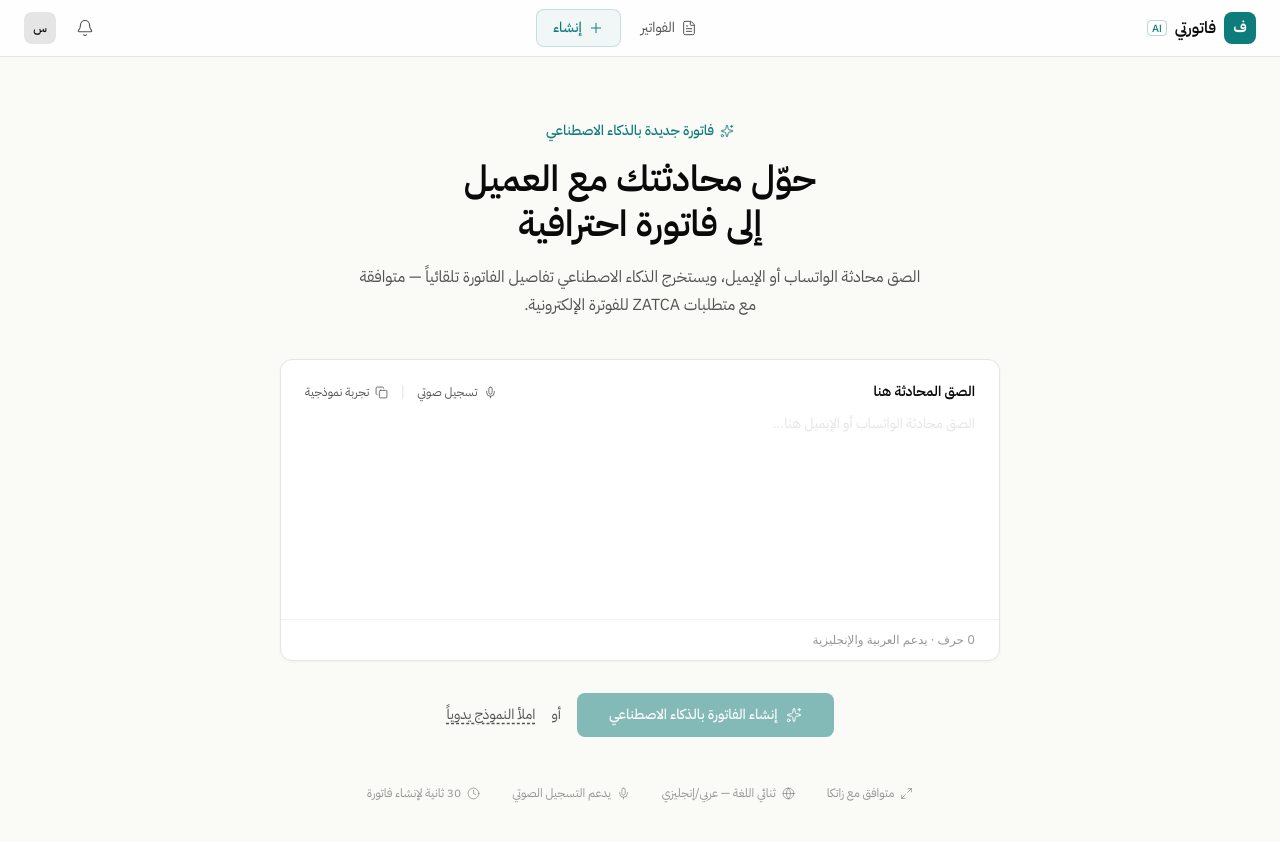
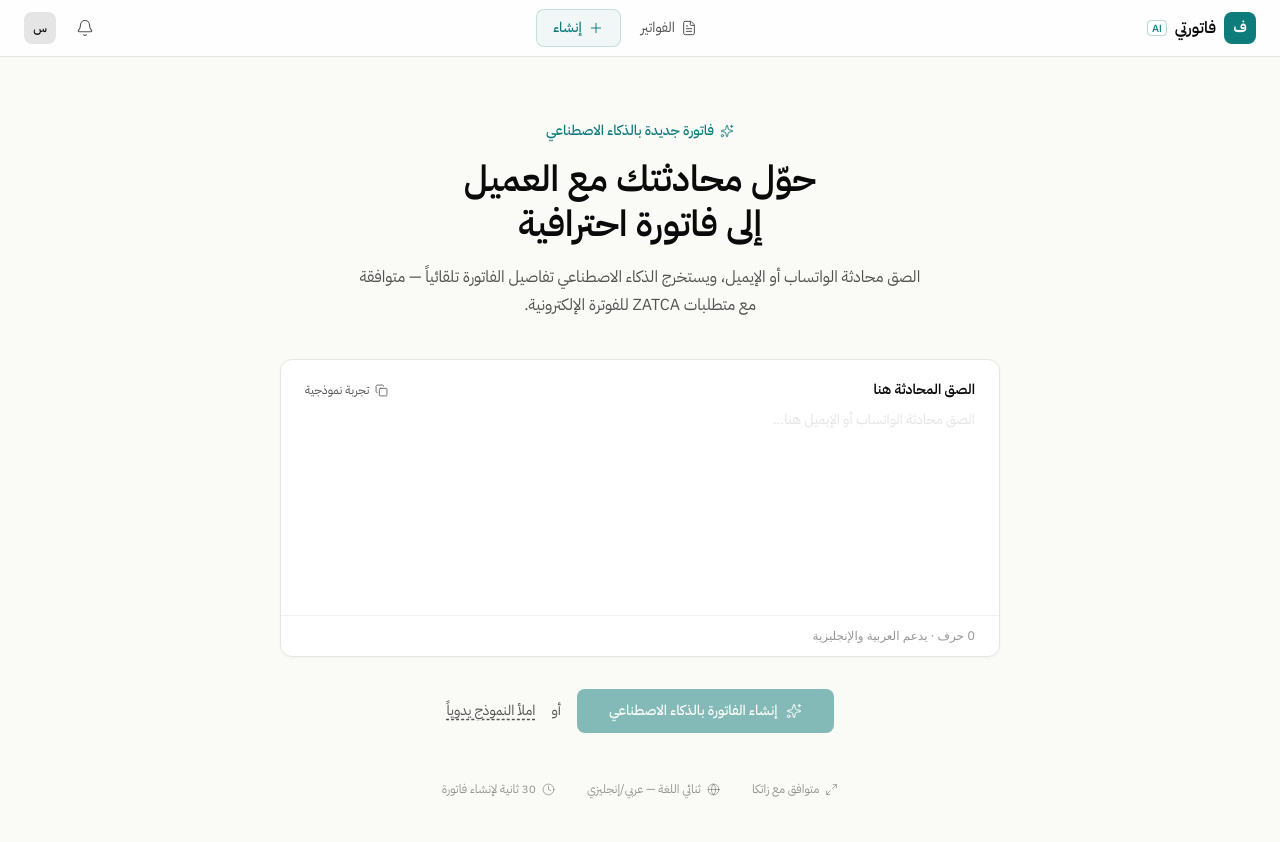
Before and after one commit to aghsa97/fatoorti-ai, a Next.js app: page /new in a window 1280 px wide. Shown: the top 842 px of the page. Built offline with nearby package versions, Linux system fonts and the light colour scheme.

Commit message:
refactor: remove voice recording feature
Browser SpeechRecognition API unreliable across environments.

Co-Authored-By: Claude Opus 4.6 (1M context) <noreply@anthropic.com>

```diff
--- a/app/(main)/new/page.tsx
+++ b/app/(main)/new/page.tsx
@@ -1,8 +1,8 @@
 "use client";
 
-import { useState, useRef, useCallback } from "react";
+import { useState } from "react";
 import { useRouter } from "next/navigation";
-import { Sparkles, Clock, Globe, Maximize2, Copy, Loader2, Mic, MicOff } from "lucide-react";
+import { Sparkles, Clock, Globe, Maximize2, Copy, Loader2 } from "lucide-react";
 import { type ExtractionResult } from "@/types";
 import { ExtractionResults } from "@/components/extraction-results";
 
@@ -24,66 +24,6 @@ export default function NewInvoicePage() {
   const [extractionResult, setExtractionResult] = useState<ExtractionResult | null>(null);
   const [originalText, setOriginalText] = useState("");
   const [error, setError] = useState<string | null>(null);
-  const [isListening, setIsListening] = useState(false);
-  const recognitionRef = useRef<SpeechRecognition | null>(null);
-
-  const toggleVoice = useCallback(() => {
-    if (isListening) {
-      recognitionRef.current?.stop();
-      setIsListening(false);
-      return;
-    }
-
-    const SpeechRecognition = window.SpeechRecognition || window.webkitSpeechRecognition;
-    if (!SpeechRecognition) {
-      setError("المتصفح لا يدعم التسجيل الصوتي. جرّب متصفح Chrome.");
-      return;
-    }
-
-    const recognition = new SpeechRecognition();
-    recognition.lang = "ar-SA";
-    recognition.continuous = true;
-    recognition.interimResults = true;
-
-    recognition.onresult = (event: SpeechRecognitionEvent) => {
-      let transcript = "";
-      for (let i = 0; i < event.results.length; i++) {
-        transcript += event.results[i][0].transcript;
-      }
-      setText((prev) => {
-        // Replace only the voice portion, keep any manually typed text
-        const manualText = prev.split("\n\n[تسجيل صوتي]")[0];
-        return manualText
-          ? `${manualText}\n\n[تسجيل صوتي]\n${transcript}`
-          : transcript;
-      });
-    };
-
-    // eslint-disable-next-line @typescript-eslint/no-explicit-any
-    recognition.onerror = (event: any) => {
-      setIsListening(false);
-      if (event.error === "not-allowed") {
-        setError("يرجى السماح بالوصول إلى الميكروفون من إعدادات المتصفح");
-      } else if (event.error === "no-speech") {
-        setError("لم يتم التقاط أي صوت. حاول مرة أخرى");
-      } else {
-        setError(`خطأ في التسجيل: ${event.error}`);
-      }
-    };
-
-    recognition.onend = () => {
-      setIsListening(false);
-    };
-
-    try {
-      recognitionRef.current = recognition;
-      recognition.start();
-      setIsListening(true);
-    } catch {
-      setError("فشل تشغيل التسجيل الصوتي");
-      setIsListening(false);
-    }
-  }, [isListening]);
 
   const handleExtract = async () => {
     if (!text.trim()) return;
@@ -159,29 +99,6 @@ export default function NewInvoicePage() {
         {/* Textarea header */}
         <div className="flex items-center justify-between px-6 pt-5 pb-2">
           <span className="font-arabic font-semibold text-sm">الصق المحادثة هنا</span>
-          <div className="flex items-center gap-3">
-            <button
-              onClick={toggleVoice}
-              className={`flex items-center gap-1.5 text-xs transition-colors ${
-                isListening
-                  ? "text-status-overdue"
-                  : "text-muted hover:text-foreground"
-              }`}
-            >
-              {isListening ? (
-                <>
-                  <MicOff size={13} strokeWidth={1.5} />
-                  <span>إيقاف التسجيل</span>
-                  <span className="w-2 h-2 rounded-full bg-status-overdue animate-pulse" />
-                </>
-              ) : (
-                <>
-                  <Mic size={13} strokeWidth={1.5} />
-                  <span>تسجيل صوتي</span>
-                </>
-              )}
-            </button>
-            <span className="text-border">|</span>
           <button
             onClick={handleUseSample}
             className="flex items-center gap-1.5 text-xs text-muted hover:text-foreground transition-colors"
@@ -189,7 +106,6 @@ export default function NewInvoicePage() {
             <Copy size={13} strokeWidth={1.5} />
             <span>تجربة نموذجية</span>
           </button>
-          </div>
         </div>
 
         {/* Textarea */}
@@ -265,10 +181,6 @@ export default function NewInvoicePage() {
           <span>ثنائي اللغة — عربي/إنجليزي</span>
         </div>
         <div className="flex items-center gap-1.5">
-          <Mic size={13} strokeWidth={1.5} />
-          <span>يدعم التسجيل الصوتي</span>
-        </div>
-        <div className="flex items-center gap-1.5">
           <Clock size={13} strokeWidth={1.5} />
           <span>30 ثانية لإنشاء فاتورة</span>
         </div>
--- a/app/page.tsx
+++ b/app/page.tsx
@@ -2,7 +2,7 @@
 
 import { useState, useEffect } from "react";
 import { useRouter } from "next/navigation";
-import { Sparkles, FileText, Zap, Shield, Globe, Mic } from "lucide-react";
+import { Sparkles, FileText, Zap, Shield, Globe, Share2 } from "lucide-react";
 
 const DEMO_LINES = [
   { sender: "العميل", text: "أهلاً، نحتاج تصميم هوية بصرية كاملة", delay: 0 },
@@ -22,7 +22,7 @@ const FEATURES = [
   { icon: Sparkles, title: "استخراج ذكي", desc: "الذكاء الاصطناعي يستخرج تفاصيل الفاتورة من المحادثة تلقائياً" },
   { icon: Shield, title: "متوافق مع زاتكا", desc: "فواتير إلكترونية متوافقة مع متطلبات هيئة الزكاة والضريبة" },
   { icon: Globe, title: "ثنائي اللغة", desc: "فواتير احترافية بالعربية والإنجليزية مع دعم RTL كامل" },
-  { icon: Mic, title: "تسجيل صوتي", desc: "تحدث عن خدماتك والذكاء الاصطناعي يحولها إلى فاتورة" },
+  { icon: Share2, title: "مشاركة فورية", desc: "شارك الفاتورة برابط مباشر أو حمّلها كملف PDF" },
   { icon: FileText, title: "PDF احترافي", desc: "حمّل الفاتورة كملف PDF جاهز للإرسال بتصميم احترافي" },
   { icon: Zap, title: "30 ثانية فقط", desc: "من محادثة عابرة إلى فاتورة احترافية في نصف دقيقة" },
 ];
```
Also changed, not shown: types/speech.d.ts (deleted, +0 -45 lines). Lines whose indentation alone changed are shown as unchanged.
